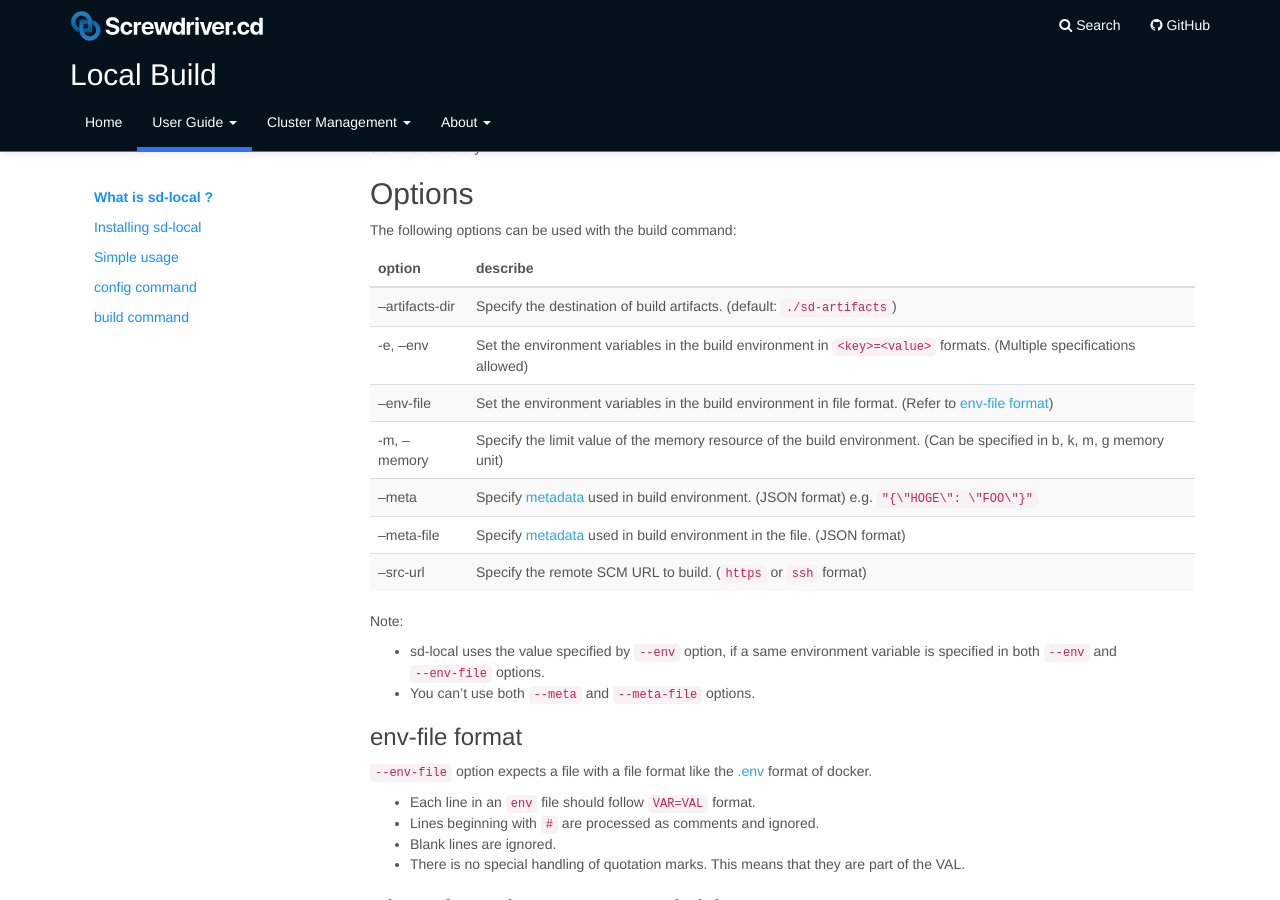
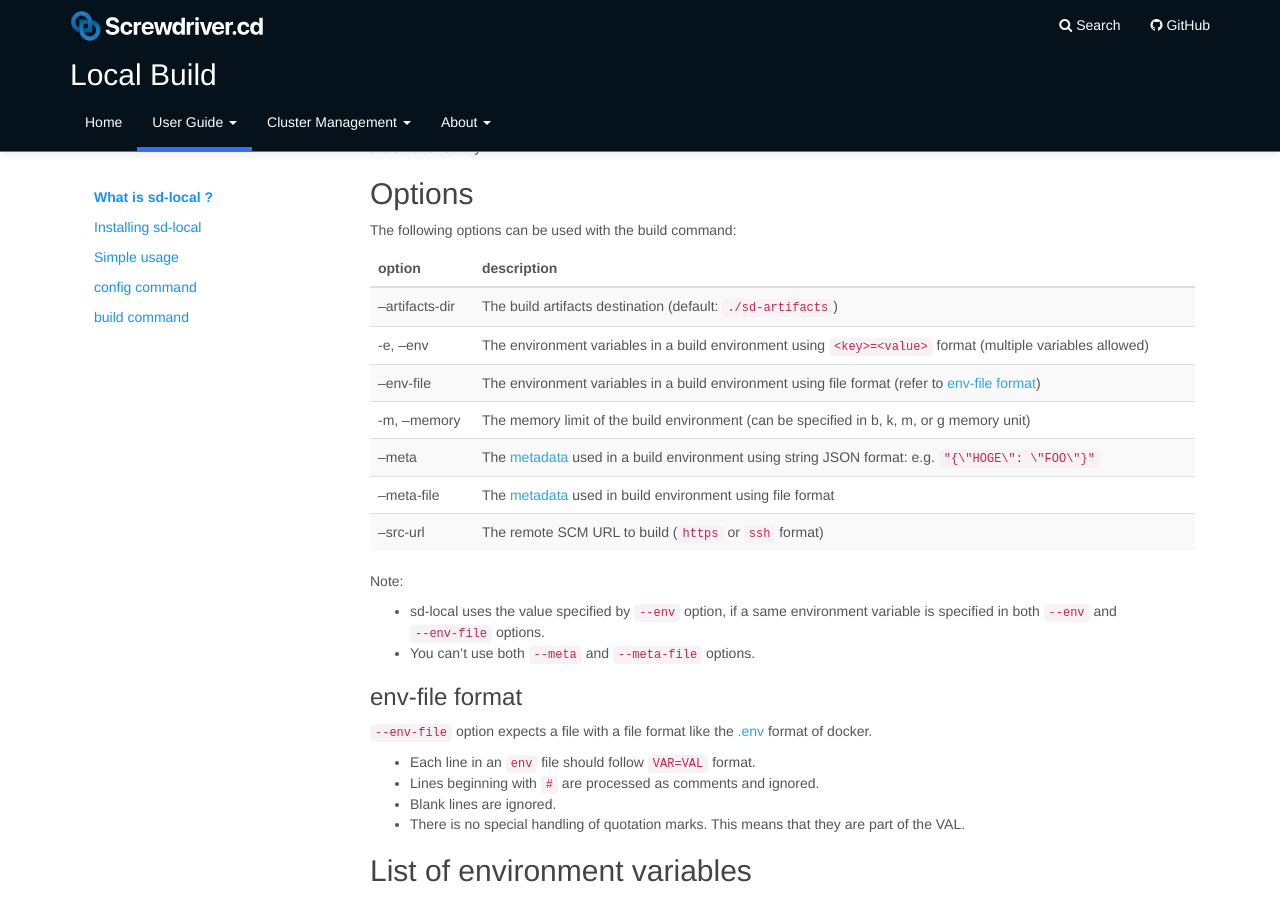
Before and after one commit to screwdriver-cd/guide, a Jekyll site: the page built from docs/user-guide/local.md, in a window 1280 px wide and 900 px high, scrolled down 2721 px. Built offline with Jekyll 4.4.1, drawn with Linux system fonts in a browser that asks for light colours.

Commit message:
fix: build option

```diff
--- a/docs/user-guide/local.md
+++ b/docs/user-guide/local.md
@@ -155,15 +155,15 @@ It starts the build based on the `screwdriver.yaml` config in the current direct
 The following options can be used with the build command:
 
 
-|option|describe|
+|option|description|
 |---|---|
-|--artifacts-dir|Specify the destination of build artifacts. (default: `./sd-artifacts`)|
-|-e, --env|Set the environment variables in the build environment in `<key>=<value>` formats. (Multiple specifications allowed)|
-|--env-file|Set the environment variables in the build environment in file format. (Refer to [env-file format](#env-file-format))|
-|-m, --memory|Specify the limit value of the memory resource of the build environment. (Can be specified in b, k, m, g memory unit)|
-|--meta|Specify [metadata](metadata) used in build environment. (JSON format) e.g. `"{\"HOGE\": \"FOO\"}"`|
-|--meta-file|Specify [metadata](metadata) used in build environment in the file. (JSON format)|
-|--src-url|Specify the remote SCM URL to build. (`https` or `ssh` format)|
+|--artifacts-dir|The build artifacts destination (default: `./sd-artifacts`)|
+|-e, --env|The environment variables in a build environment using `<key>=<value>` format (multiple variables allowed)|
+|--env-file|The environment variables in a build environment using file format (refer to [env-file format](#env-file-format))|
+|-m, --memory|The memory limit of the build environment (can be specified in b, k, m, or g memory unit)|
+|--meta|The [metadata](metadata) used in a build environment using string JSON format: e.g. `"{\"HOGE\": \"FOO\"}"`|
+|--meta-file|The [metadata](metadata) used in build environment using file format|
+|--src-url|The remote SCM URL to build (`https` or `ssh` format)|
 
 
 Note:
```
